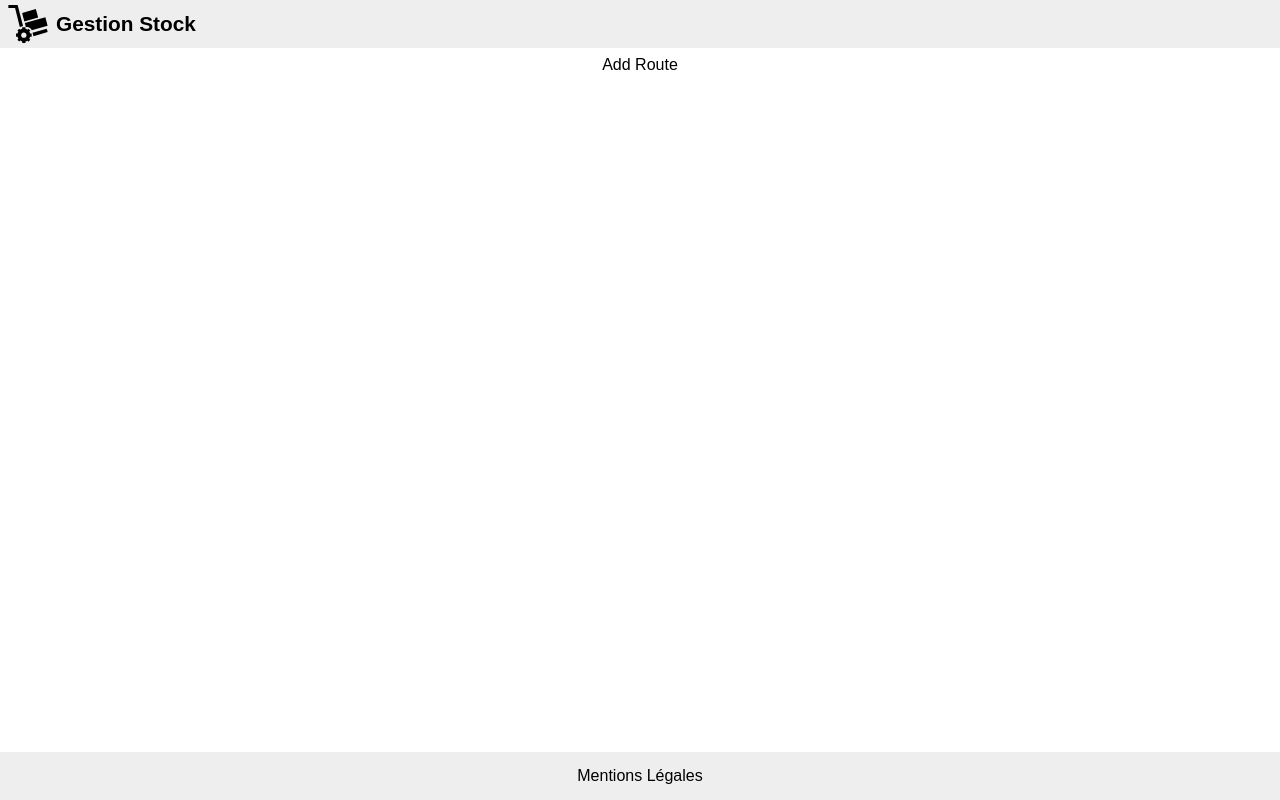
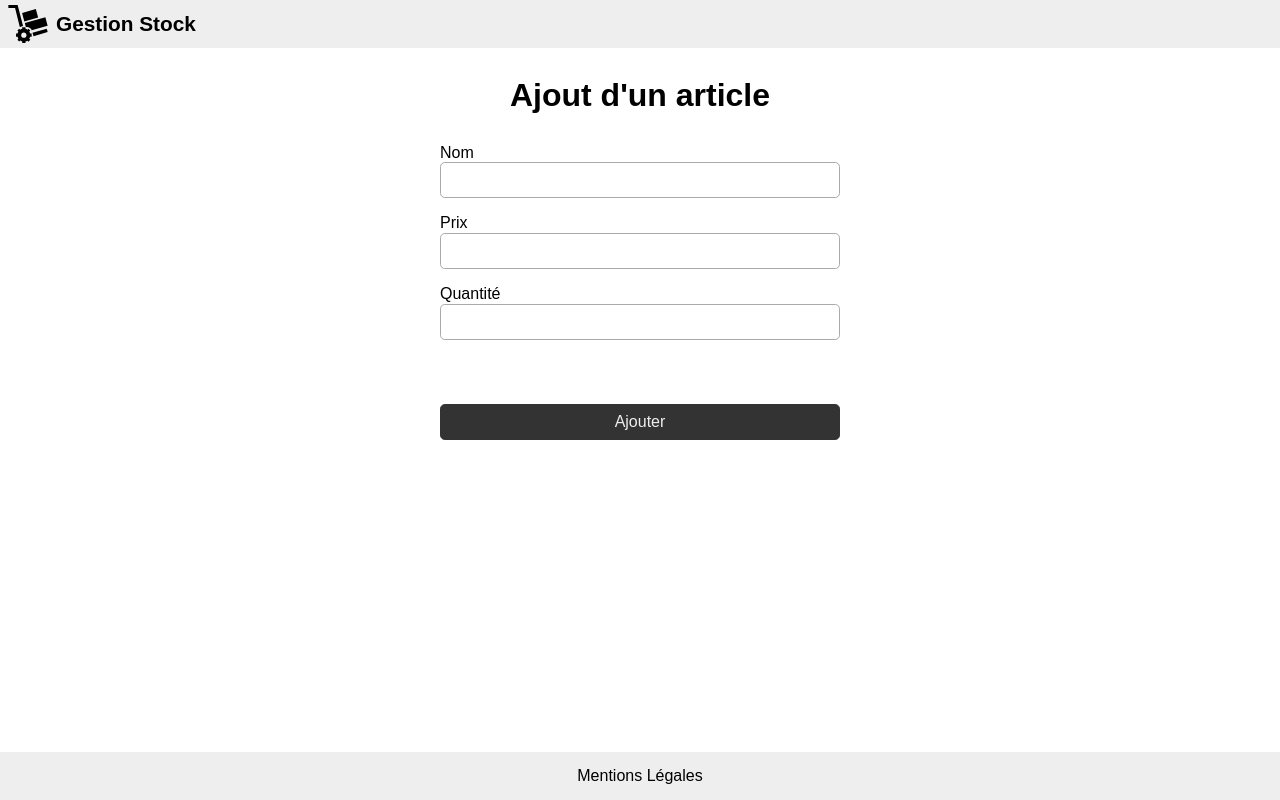
Before and after one commit to jlg-formation/tjs-april-2023, a React (Vite) app in the folder front/: page /stock/add in a window 1280 px wide. Built offline with nearby package versions, Linux system fonts and the light colour scheme.

Commit message:
dev: added css for add route

```diff
--- a/front/src/index.scss
+++ b/front/src/index.scss
@@ -4,6 +4,7 @@
 @use 'scss/main.scss';
 @use 'scss/button.scss';
 @use 'scss/table.scss';
+@use 'scss/form.scss';
 
 body {
   font-family: sans-serif;
--- /dev/null
+++ b/front/src/scss/form.scss
@@ -0,0 +1,23 @@
+form {
+  display: flex;
+  flex-flow: column;
+  gap: 1em;
+
+  width: 100%;
+  max-width: 25em;
+
+  label {
+    display: flex;
+    flex-flow: column;
+
+    input {
+      border: 0.1em solid #aaa;
+      padding: 0.5em 1em;
+      border-radius: 0.3em;
+    }
+  }
+
+  button {
+    margin-top: 3em;
+  }
+}
--- a/front/src/stock/routes/AddRoute.tsx
+++ b/front/src/stock/routes/AddRoute.tsx
@@ -1,7 +1,26 @@
 import { css } from '@emotion/react'
 
 const AddRoute = () => {
-  return <main css={style}>Add Route</main>
+  return (
+    <main css={style}>
+      <h1>Ajout d'un article</h1>
+      <form>
+        <label>
+          <span>Nom</span>
+          <input type="text" />
+        </label>
+        <label>
+          <span>Prix</span>
+          <input type="number" />
+        </label>
+        <label>
+          <span>Quantité</span>
+          <input type="number" />
+        </label>
+        <button className="primary">Ajouter</button>
+      </form>
+    </main>
+  )
 }
 
 export default AddRoute
```
